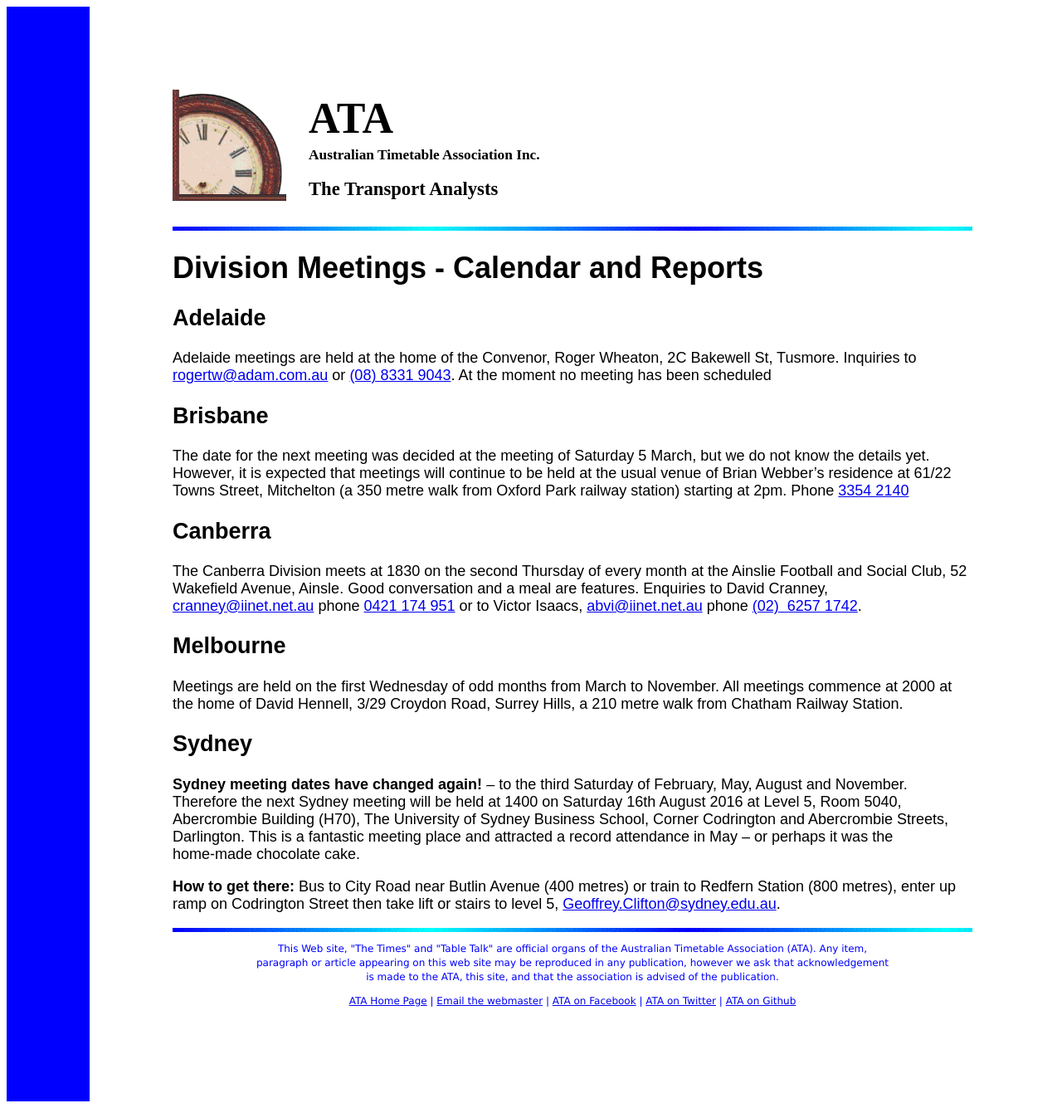
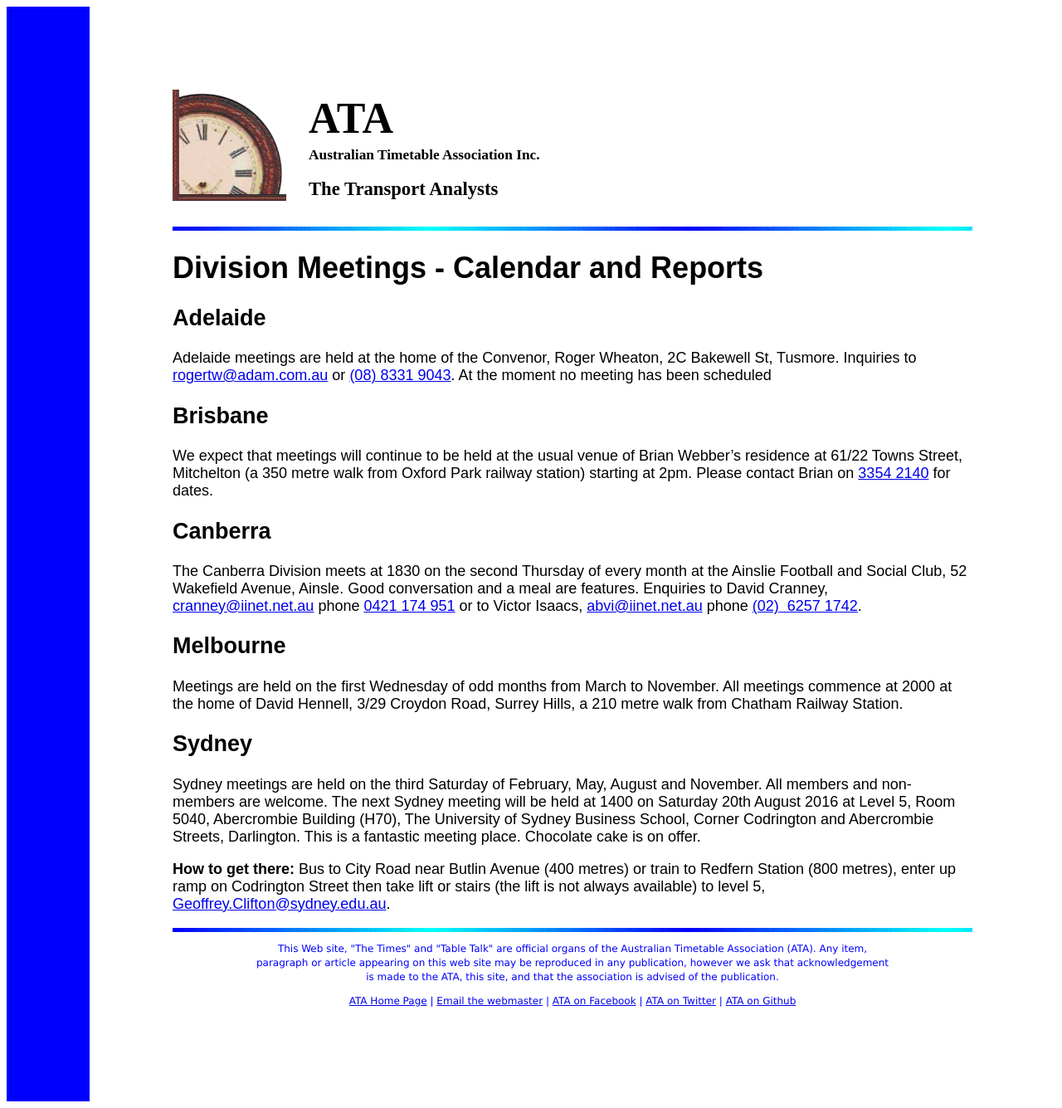
Before and after one commit to austta/austta.org.au, a Jekyll site: the page built from meetings.md, in a window 1280 px wide. Shown: the whole page at 83% size. Built offline with Jekyll 4.4.1, drawn with Linux system fonts in a browser that asks for light colours.

Commit message:
August Member news, update Brisband and sydney meetings

```diff
--- a/meetings.md
+++ b/meetings.md
@@ -6,7 +6,8 @@ title: Division Meetings - Calendar and Reports
 Adelaide meetings are held at the home of the Convenor, Roger Wheaton, 2C Bakewell St, Tusmore. Inquiries to <rogertw@adam.com.au> or [(08)&nbsp;8331&nbsp;9043](tel:+61883319043). At the moment no meeting has been scheduled
 
 ## Brisbane
-The date for the next meeting was decided at the meeting of Saturday 5 March, but we do not know the details yet. However, it is expected that meetings will continue to be held at the usual venue of Brian Webber's residence at 61/22 Towns Street, Mitchelton (a 350 metre walk from Oxford Park railway station) starting at 2pm. Phone [3354&nbsp;2140](tel:+61733542140)
+We expect that meetings will continue to be held at the usual venue of Brian Webber's residence at 61/22 Towns Street, Mitchelton (a 350 metre walk from Oxford Park railway station) starting at 2pm.
+Please contact Brian on [3354&nbsp;2140](tel:+61733542140) for dates.
 
 ## Canberra
 The Canberra Division meets at 1830 on the second Thursday of every month at the Ainslie Football and Social Club, 52 Wakefield Avenue, Ainsle. Good conversation and a meal are features. Enquiries to David Cranney, <cranney@iinet.net.au> phone [0421&nbsp;174&nbsp;951](tel:+61421174951) or to Victor Isaacs, <abvi@iinet.net.au> phone [(02)&nbsp; 6257&nbsp;1742](tel:+6126257 1742).
@@ -15,6 +16,12 @@ The Canberra Division meets at 1830 on the second Thursday of every month at the
 Meetings are held on the first Wednesday of odd months from March to November. All meetings commence at 2000 at the home of David Hennell, 3/29 Croydon Road, Surrey Hills, a 210 metre walk from Chatham Railway Station.
 
 ## Sydney
-**Sydney meeting dates have changed again!** – to the third Saturday of February, May, August and November. Therefore the next Sydney meeting will be held at 1400 on Saturday 16th August 2016 at Level 5, Room 5040, Abercrombie Building (H70), The University of Sydney Business School, Corner Codrington and Abercrombie Streets, Darlington. This is a fantastic meeting place and attracted a record attendance in May – or perhaps it was the home&#8209;made chocolate cake.
+Sydney meetings are held on the third Saturday of February, May, August and November.
+All members and non-members are welcome.
+The next Sydney meeting will be held at
+1400 on Saturday 20th August 2016
+at Level 5, Room 5040, Abercrombie Building (H70), The University of Sydney Business School, Corner Codrington and Abercrombie Streets, Darlington.
+This is a fantastic meeting place.
+Chocolate cake is on offer.
 
-**How to get there:** Bus to City Road near Butlin Avenue (400 metres) or train to Redfern Station (800 metres), enter up ramp on Codrington Street then take lift or stairs to level 5,  <Geoffrey.Clifton@sydney.edu.au>.
+**How to get there:** Bus to City Road near Butlin Avenue (400 metres) or train to Redfern Station (800 metres), enter up ramp on Codrington Street then take lift or stairs (the lift is not always available) to level 5,  <Geoffrey.Clifton@sydney.edu.au>.
```
Also changed, not shown: index.md (+1 -1 lines), membnews.md (+5 -8 lines).
